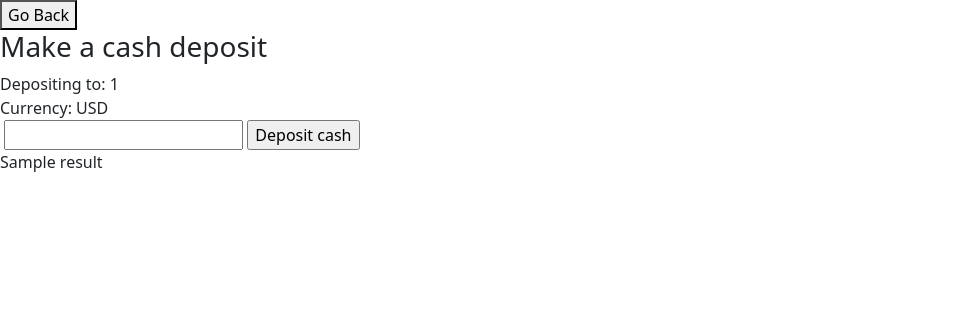
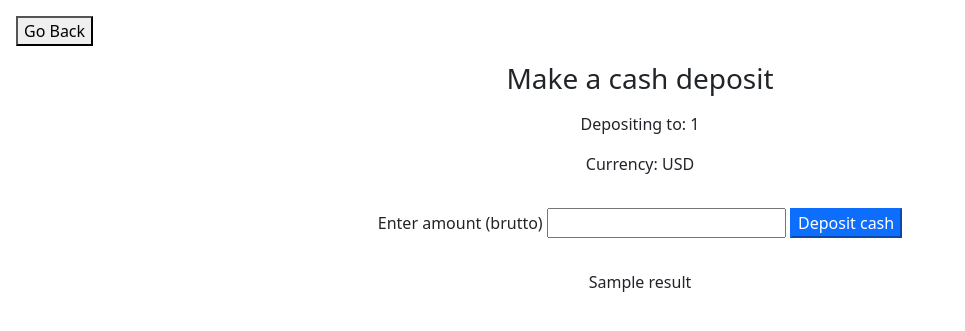
Before and after one commit to dairungarbayev/KaspiLab2021_DE_Project, a Django app: template webapp/templates/cash_deposit.html in a window 1280 px wide. Shown: the top 331 px of the page, without its empty margins (0-965 px from the left). Run offline with Django 3.2, Linux system fonts and the light colour scheme; the template is opened without the code that fills it: most values are stand-ins (such as "Sample title", 1, 10 or a date in 2020).

Commit message:
HTML appearance fixes, centering and margins.

```diff
--- a/webapp/templates/account_transactions.html
+++ b/webapp/templates/account_transactions.html
@@ -6,9 +6,9 @@
     <title>Accounts List</title>
 </head>
 <body>
-<button type="button" onclick="window.location='/accounts'">Go to Accounts List</button>
-<button type="button" onclick="window.location='{{account.id_}}/transfer'">Transfer</button>
-<button type="button" onclick="window.location='{{account.id_}}/deposit_cash'">Deposit cash</button>
+<button type="button" style="margin: 1em" onclick="window.location='/accounts'">Go to Accounts List</button>
+<button type="button" style="margin: 1em" onclick="window.location='{{account.id_}}/transfer'">Transfer</button>
+<button type="button" style="margin: 1em" onclick="window.location='{{account.id_}}/deposit_cash'">Deposit cash</button>
 
 <table class="table table-hover" style="margin: 1em">
     <thead class="thead-dark">
--- a/webapp/templates/add_account.html
+++ b/webapp/templates/add_account.html
@@ -9,11 +9,11 @@
 
 <button type="button" onclick="window.location='/accounts'">Go Back</button>
 
-<div class="row d-flex justify-content-center flex-nowrap">
+<div style="text-align:center">
     <h2>Create a new account</h2>
 </div>
 
-<div class="row justify-content-center align-items-center h-100">
+<div class="form-group" style="text-align:center">
 <form method="post">
     <label for="currency_field">Choose currency: </label>
     <select id="currency_field" name="currency">
@@ -21,7 +21,9 @@
         <option>USD</option>
         <option>EUR</option>
     </select>
+    <div style="margin: 1em">
     <input id="create" type="submit" value="Create account" class="btn-primary">
+    </div>
 </form>
 </div>
 </body>
--- a/webapp/templates/cash_deposit.html
+++ b/webapp/templates/cash_deposit.html
@@ -7,24 +7,24 @@
 </head>
 <body>
 
-<button type="button" onclick="window.location='/accounts/{{account.id_}}'">Go Back</button>
+<button type="button" style="margin: 1em" onclick="window.location='/accounts/{{account.id_}}'">Go Back</button>
 
-<div class="row d-flex justify-content-center flex-nowrap">
+<div style="text-align:center">
     <h3>Make a cash deposit</h3>
 </div>
 
-<div>
+<div style="text-align:center; margin: 1em">
 <label>Depositing to: {{account.id_}}</label>
 </div>
-<div>
+<div style="text-align:center; margin: 1em">
 <label>Currency:      {{account.currency}}</label>
-</div>
-<form method="post">
-    <label for="deposit_amount_field"></label>
+</div >
+<form method="post" style="text-align:center; margin: 2em">
+    <label for="deposit_amount_field">Enter amount (brutto)</label>
     <input id="deposit_amount_field" type="text" name="deposit_amount">
-    <input type="submit" value="Deposit cash">
+    <input type="submit" value="Deposit cash" class="btn-primary">
 </form>
-<div>
+<div style="text-align:center">
 <label>{{result}}</label>
 </div>
 </body>
--- a/webapp/templates/index.html
+++ b/webapp/templates/index.html
@@ -9,7 +9,7 @@
 <h2>KaspiLab 2021 Project</h2>
 <h3>Dair Ungarbayev</h3>
 
-<button type="button" onclick="window.location='create_account/'">Create new account</button>
+<button type="button" style="margin: 1em" onclick="window.location='create_account/'">Create new account</button>
 
 <table class="table table-hover" style="margin: 1em">
     <thead class="thead-dark">
```
Also changed, not shown: webapp/templates/transfer.html (+12 -7 lines).
